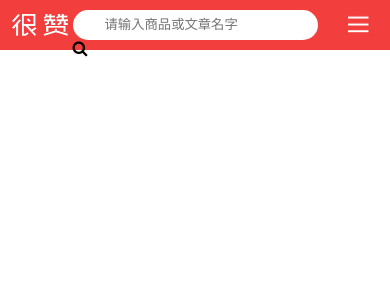
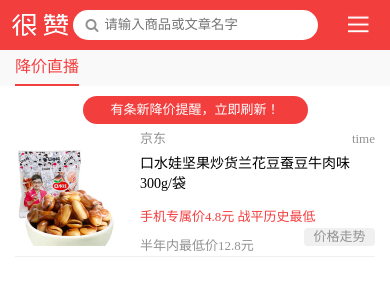
Before and after one commit to neChaos/miaomiaoz, a plain HTML site: page index.html in a window 390 px wide. Drawn offline with Linux system fonts and the light colour scheme.

```diff
--- a/css/miaomiaoz.css
+++ b/css/miaomiaoz.css
@@ -2,6 +2,18 @@
 *{
     margin:0;
     padding:0;
+}
+.font-min{
+	font-size: 13px;
+}
+.font-max{
+	font-size: 14px;
+}
+.font-red{
+	color:rgb(243,62,62);
+}
+.font-grey{
+	color:rgb(146,146,146);
 }
 
 /*页眉导航部分*/
@@ -36,6 +48,8 @@
 	bottom: 0;
 	right: 0;
 	margin: auto;
+	color: rgb(146,146,146);
+	font-size: 14px;
 
 }
 .nav-search input{
@@ -48,6 +62,11 @@
 .nav-search input:focus{
 	outline: none;
 }
+.nav-search i{
+	position: absolute;
+	top:8px;
+	left: 13px;
+}
 .nav-menu{
 	height: 22px;
 	width: 27px;
@@ -57,3 +76,121 @@
 	float:right;
 	cursor: pointer;
 }
+
+/*主体样式*/
+
+.header{
+	height: 36px;
+	width: 100%;
+	margin:50px 0 10px 0;
+	background-color: rgb(249,249,249)
+}
+.header div{
+	margin-left: 15px;
+
+
+
+	float: left;
+}
+.header a{
+	display: block;
+	height: 34px;
+	line-height: 34px;
+	text-decoration: none;
+	border-bottom: 2px solid rgb(243,62,62);
+	color: rgb(243,62,62);
+}
+
+.refresh{
+	height:28px;
+	width:225px;
+	margin: 0 auto;
+	font-size: 13px;
+	background-color: rgb(243,62,62);
+	color:white;
+	line-height: 28px;
+	text-align: center;
+	border-radius:18px;
+	cursor:pointer;
+
+}
+
+/*商品一览*/
+
+.wrapper-com{
+	margin:0 15px;
+}
+.wrapper-com>div{
+	/*margin-bottom: 8px;*/
+	padding-bottom: 8px;
+	position: relative;
+	border-bottom: 1px solid rgb(240,240,240);
+}
+.wrapper-com>div:after{
+	content:"";
+	display: table;
+	visibility: hidden;
+	clear:both;
+
+}
+.wrapper-com .com-img{
+	margin-top: 22px;
+	float: left;
+}
+.wrapper-com .com-img a{
+	background-image: url(../img/bean.jpg);
+	background-size: 100px 100px;
+	display: block;
+	height: 100px;
+	width:100px;
+}
+.com-status{
+	height: 30px;
+	width: 235px;
+	font-size: 13px;
+	padding-left:10px;
+	line-height: 30px;
+	float:right;
+	color:rgb(146,146,146);
+}
+
+.com-status-time{
+
+	float:right;
+}
+
+.com-name{
+	height: 37px;
+	font-size: 14px;
+	width:210px;
+	padding:0 25px 0 10px;
+	float: right;
+}
+
+.com-name a{
+	text-decoration: none;
+		color:black;
+		line-height: 20px;
+
+}
+
+.com-price{
+	padding: 15px 0 0 10px;
+	width:235px;
+	height: 42px;
+	float: right;
+}
+.com-minprice{
+	margin-top: 10px;
+}
+.com-curve{
+	height: 18px;
+	width:71px;
+	position: absolute;
+	bottom: 10px;
+	right: 0;
+	line-height: 18px;
+	text-align: center;
+	background-color:rgb(240,240,240);
+	border-radius:4px;
+}
--- a/index.html
+++ b/index.html
@@ -3,11 +3,12 @@
     <head>
         <title></title>
         <meta charset="utf-8">
-        <meta name="viewport" content=""/>
+        <meta name="viewport" content="width=device-width,minimum-scale=1.0,maximum-scale=1.0,user-scalable=no">
         <link rel="stylesheet" type="text/css" href="css/miaomiaoz.css">
         <link rel="stylesheet" type="text/css" href="css/font-awesome/css/font-awesome.min.css">
     </head>
     <body>
+
         <div class="nav">
             <div class="nav-logo">
                 <a href="#">很赞网,喵喵折</a>
@@ -17,8 +18,40 @@
                 <i class="fa fa-search" aria-hidden="true"></i>
             </div>
             <div class="nav-menu">
-
             </div>
         </div>
+
+        <div class="header">
+            <div class="header-hd">
+                <a href="#">降价直播</a>
+            </div>
+        </div>
+        <div class="refresh">
+            有条<span></span>新降价提醒，立即刷新！
+        </div>
+
+        <div class="wrapper-com">
+            <div>
+               <div class="com-img"><a href="#"></a></div>
+               <div class="com-status">
+                   <span class＝"com-status-fir">京东</span>
+                   <div class="com-status-time">time</div>
+               </div>
+               <div class="com-name">
+                   <a href="#">口水娃坚果炒货兰花豆蚕豆牛肉味300g/袋</a>
+               </div>
+
+               <div class="com-price">
+                   <p class="font-min font-red">手机专属价4.8元 战平历史最低</p>
+                   <p class="com-minprice font-min font-grey">半年内最低价12.8元</p>
+               </div>
+
+               <div class="com-curve font-min font-grey">
+                    价格走势
+               </div>
+            </div>
+
+        </div>
+
     </body>
 </html>
```
